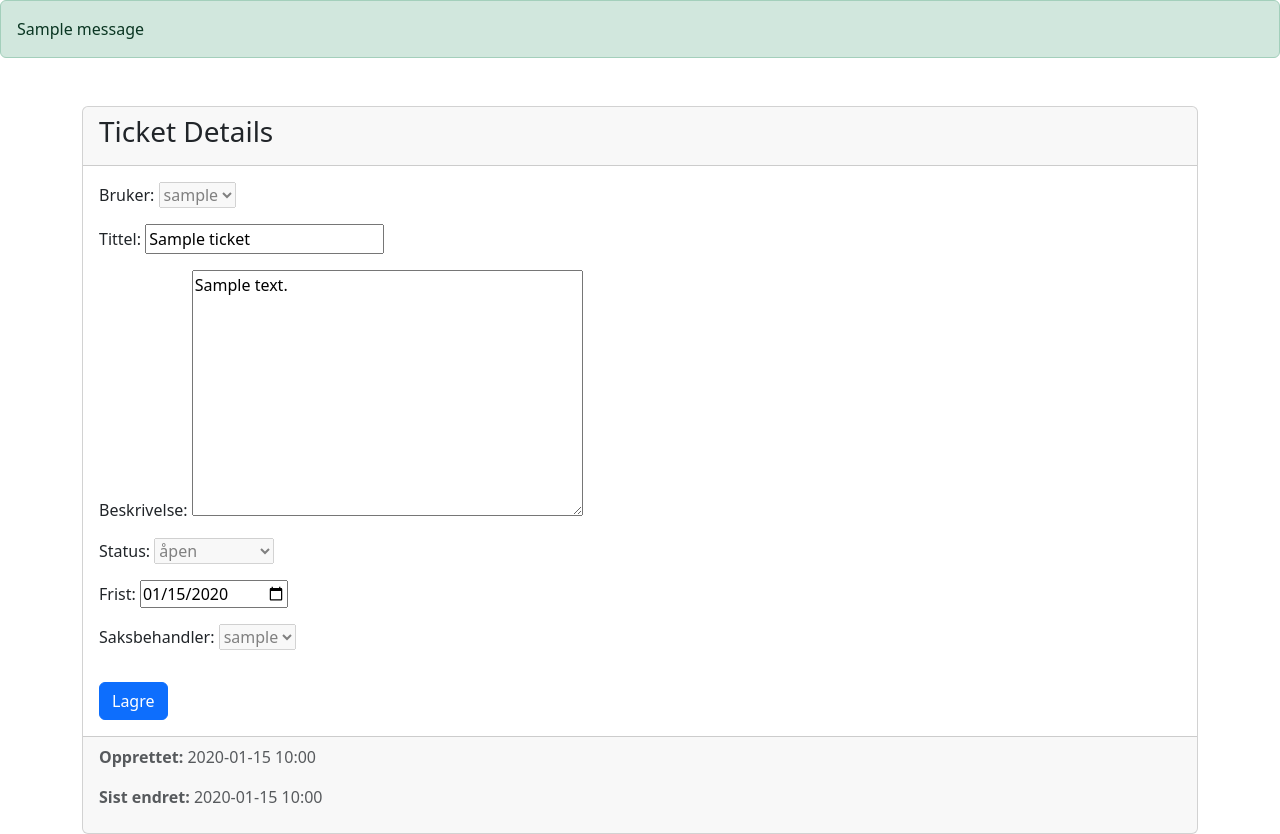
After one commit to Manny262/TicketSystem-OppdragUke4, a Django app: page /TicketView/1/ in a window 1280 px wide. The commit adds this page. Run offline with Django 5.2, Linux system fonts and the light colour scheme; tables that the repository leaves empty hold one stand-in row (values such as "Sample post"); one stand-in notice (Sample message) is shown; some libraries are stand-ins or nearby versions.

Commit message:
oppdatert tickets-modell, lagt til scrTicketView og bootstrap, lagd forms for Tickets ++

```diff
--- a/PROJECT_TICKETSYSTEM/PROJECT_TICKETSYSTEM/settings.py
+++ b/PROJECT_TICKETSYSTEM/PROJECT_TICKETSYSTEM/settings.py
@@ -39,7 +39,8 @@ INSTALLED_APPS = [
     'django.contrib.messages',
     'django.contrib.staticfiles',
     'Authentication',
-    'Ticketapp'
+    'Ticketapp',
+    'bootstrap5'
 ]
 
 MIDDLEWARE = [
--- a/PROJECT_TICKETSYSTEM/Ticketapp/forms.py
+++ b/PROJECT_TICKETSYSTEM/Ticketapp/forms.py
@@ -1,5 +1,7 @@
 from django import forms
 from .models import Tickets
+from django.contrib.auth.models import User
+
 
 class newTicketsForm(forms.ModelForm):
 
@@ -14,3 +16,32 @@ class newTicketsForm(forms.ModelForm):
             'Description': 'Beskrivelse',
             'Deadline': 'Frist',
         }
+
+class TicketViewForm(forms.ModelForm):
+    class Meta:
+        model = Tickets
+        fields = ['User_id', 'Title', 'Description', 'Status', 'Deadline', 'Casemanager_id']
+        widgets={
+            'Deadline': forms.DateInput(attrs={'type': 'date'})
+        }
+        labels = {
+            'User_id': 'Bruker',
+            'Title': 'Tittel',
+            'Description': 'Beskrivelse',
+            'Status': 'Status',
+            'Deadline': 'Frist',
+            'Casemanager_id': 'Saksbehandler'
+        }
+    def __init__(self, *args, **kwargs):
+        user = kwargs.pop('user', None)
+        super().__init__(*args, **kwargs)
+        self.fields['User_id'].disabled = True
+        self.fields['Title'].help_text = False
+        self.fields['Casemanager_id'].queryset = User.objects.filter(is_staff=True)
+        if user and not user.is_staff:
+            self.fields['Status'].disabled = True
+            self.fields['Casemanager_id'].disabled = True
+        else:
+            self.fields['Title'].disabled = True
+            self.fields['Description'].disabled = True
+            self.fields['Deadline'].disabled = True
--- a/PROJECT_TICKETSYSTEM/Ticketapp/models.py
+++ b/PROJECT_TICKETSYSTEM/Ticketapp/models.py
@@ -11,8 +11,8 @@ class Tickets(models.Model):
     User_id = models.ForeignKey(User, on_delete=models.CASCADE, related_name='created_tickets')
     Title = models.CharField(max_length=150, help_text='Tittel på din henvendelse')
     Description = models.TextField()
-    status_choices = {'O': "åpen", 'U': 'under arbeid', 'C': 'lukket'}
-    Status = models.CharField(max_length=1, choices=status_choices)
+    status_choices = [('O', "åpen"), ('U', 'under arbeid'), ('C', 'lukket')]
+    Status = models.CharField(max_length=1, choices=status_choices, default='O')
     Created_at = models.DateTimeField(auto_now_add=True)
     Changed_at = models.DateTimeField(auto_now=True)
     Deadline = models.DateField(default=get_default_deadline)
--- a/PROJECT_TICKETSYSTEM/Ticketapp/urls.py
+++ b/PROJECT_TICKETSYSTEM/Ticketapp/urls.py
@@ -3,5 +3,6 @@ from . import views
 
 urlpatterns=[
     path('home/', views.home, name='home'),
-    path('Newticket/', views.Newticket, name='Newticket')
+    path('Newticket/', views.Newticket, name='Newticket'),
+    path('TicketView/<int:Ticket_id>/', views.TicketView, name='TicketView')
 ]
--- a/PROJECT_TICKETSYSTEM/Ticketapp/views.py
+++ b/PROJECT_TICKETSYSTEM/Ticketapp/views.py
@@ -2,7 +2,7 @@ from django.shortcuts import render
 from django.contrib.auth.decorators import login_required
 from django.contrib import messages
 from django.contrib.auth.models import User
-from .forms import newTicketsForm
+from .forms import newTicketsForm, TicketViewForm
 from .models import Tickets
 # Create your views here.
 def getName (id):
@@ -13,7 +13,6 @@ def home(request):
     tickets = Tickets.objects.filter(User_id = request.user.id)
     allCasesView = False
     if request.method == 'POST' and request.user.is_staff:
-        print(request.POST['inpallCasesView'])
         if request.POST['inpallCasesView'] == 'True':
             tickets = Tickets.objects.exclude(Status = 'C')
             allCasesView = True
@@ -40,3 +39,16 @@ def Newticket(request):
     else:
         form = newTicketsForm()
     return render(request, 'scrNewticket.html', {'form': form})
+
+def TicketView(request, Ticket_id):
+    ticket = Tickets.objects.get(Ticket_id = Ticket_id)
+    if request.method == 'POST':
+        form = TicketViewForm(request.POST, instance=ticket, user=request.user)
+        if form.is_valid():
+            item = form.save(commit=False)
+            item.save()
+            messages.success(request, 'Sak oppdatert')
+            form = TicketViewForm(instance=ticket, user=request.user)
+    else:
+        form = TicketViewForm(instance=ticket, user=request.user)
+    return render(request, 'scrTicketView.html', {'ticket':ticket, 'form': form})
--- /dev/null
+++ b/PROJECT_TICKETSYSTEM/Ticketquery.sql
@@ -0,0 +1,4 @@
+UPDATE public."Ticketapp_tickets" SET "Status" = 'O';
+
+SELECT * FROM public."Ticketapp_tickets"
+ORDER BY "Ticket_id" ASC
--- a/PROJECT_TICKETSYSTEM/templates/scrHome.html
+++ b/PROJECT_TICKETSYSTEM/templates/scrHome.html
@@ -4,6 +4,7 @@
     <meta charset="UTF-8" />
     <meta name="viewport" content="width=device-width, initial-scale=1.0" />
     <title>home</title>
+
   </head>
   <body>
     <nav>
@@ -43,12 +44,11 @@
             <th>Created</th>
             <th>Deadline</th>
             <th>Case Manager</th>
-            <th>Actions</th>
           </tr>
         </thead>
         <tbody>
           {% for ticket in tickets %}
-          <tr>
+          <tr onclick="window.location.href='{% url 'TicketView' ticket.Ticket_id %}';"style="cursor: pointer;">
             <td>{{ ticket.Ticket_id }}</td>
             <td>{{ ticket.Title }}</td>
             <td>{{ ticket.get_Status_display }}</td>
--- /dev/null
+++ b/PROJECT_TICKETSYSTEM/templates/scrTicketView.html
@@ -0,0 +1,39 @@
+<!doctype html>
+<html lang="en">
+  <head>
+    <meta charset="UTF-8" />
+    <meta name="viewport" content="width=device-width, initial-scale=1.0" />
+    <title>TicketView</title>
+    {% load bootstrap5 %} {% bootstrap_css %} {% bootstrap_javascript %}
+  </head>
+<body>
+     {% if messages %}
+    <div class="messages">
+      {% for message in messages %}
+      <div class="alert alert-{{ message.tags }}">{{ message }}</div>
+      {% endfor %}
+    </div>
+    {% endif %}
+
+    <div class="container mt-5">
+        {% if ticket %}
+        <div class="card">
+            <div class="card-header">
+                <h3>Ticket Details</h3>
+            </div>
+            <div class="card-body">
+                <form method="post">
+                    {% csrf_token %}
+                    {{ form.as_p }}
+                    <button type="submit" class="btn btn-primary mt-3">Lagre</button>
+                </form>
+            </div>
+            <div class="card-footer text-muted">
+                <p><strong>Opprettet:</strong> {{ ticket.Created_at|date:"Y-m-d H:i" }}</p>
+                <p><strong>Sist endret:</strong> {{ ticket.Changed_at|date:"Y-m-d H:i" }}</p>
+            </div>
+        </div>
+        {% endif %}
+    </div>
+</body>
+</html>
```
Also changed, not shown: PROJECT_TICKETSYSTEM/templates/master.html (added, +25 -0 lines), PROJECT_TICKETSYSTEM/Ticketapp/migrations/0002_alter_tickets_status.py (added).
